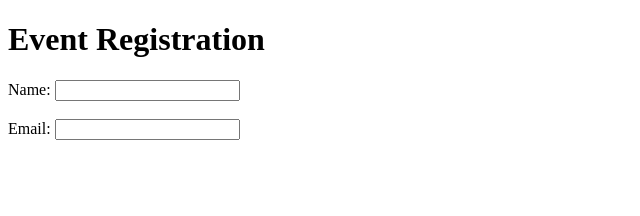
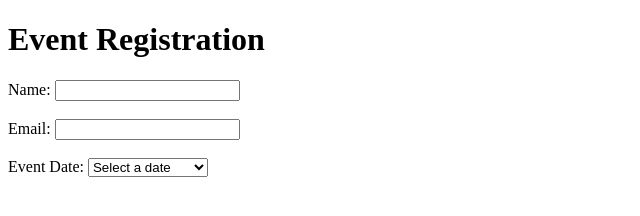
Before and after one commit to Troupp55/CodingChallenge8, a plain HTML site: page index.html in a window 1280 px wide. Shown: the whole page, without its empty margins (0-640 px from the left). Drawn offline with Linux system fonts and the light colour scheme.

Commit message:
Add event date dropdown to the form

```diff
--- a/index.html
+++ b/index.html
@@ -15,3 +15,11 @@
 
     <label for="email">Email:</label>
     <input type="email" id="email" name="email" required><br><br>
+
+    <label for="event-date">Event Date:</label>
+    <select id="event-date" name="event-date" required>
+        <option value="">Select a date</option>
+        <option value="2024-06-20">June 20, 2024</option>
+        <option value="2024-07-15">July 15, 2024</option>
+        <option value="2024-08-10">August 10, 2024</option>
+    </select><br><br>
```
